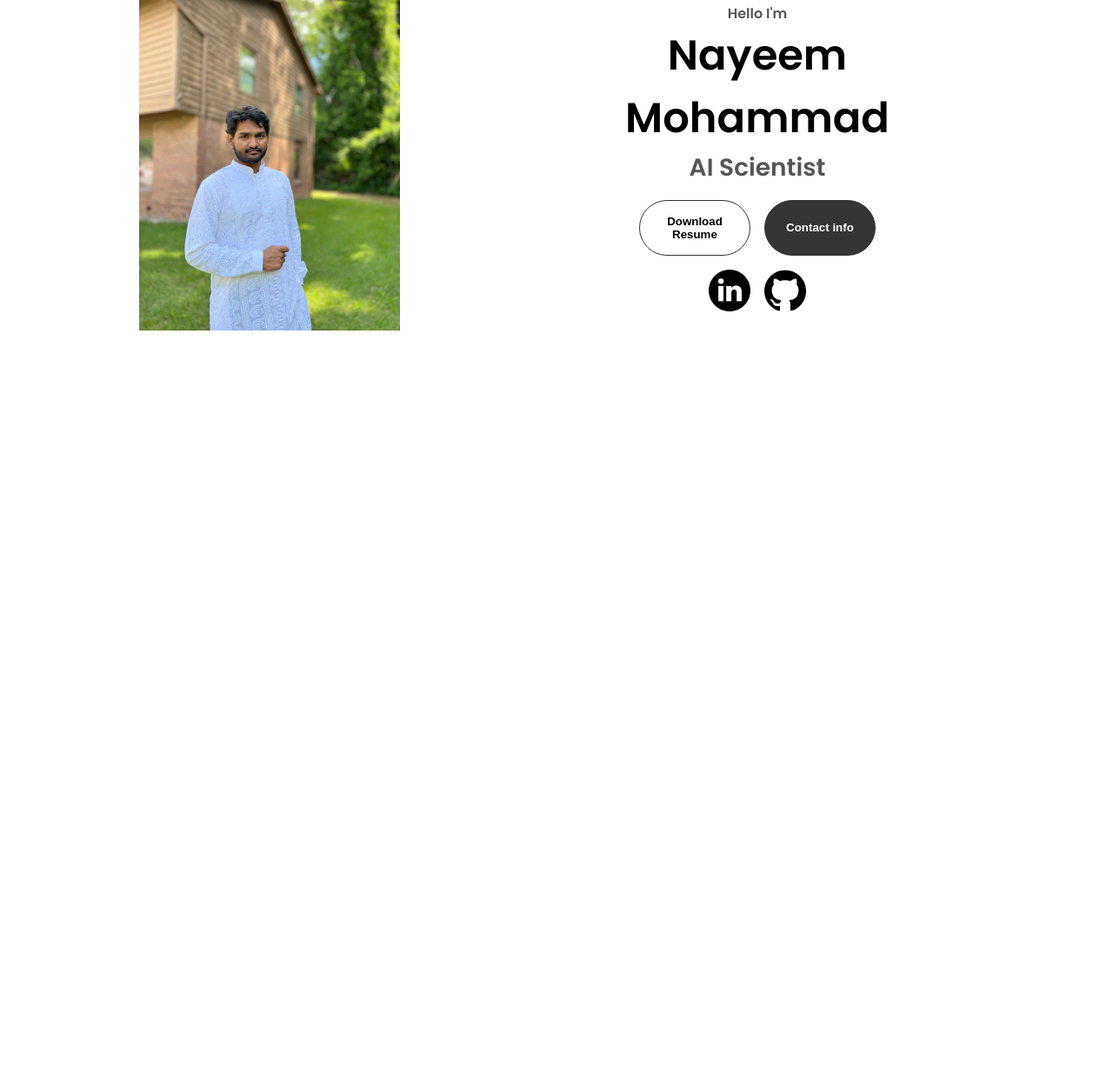
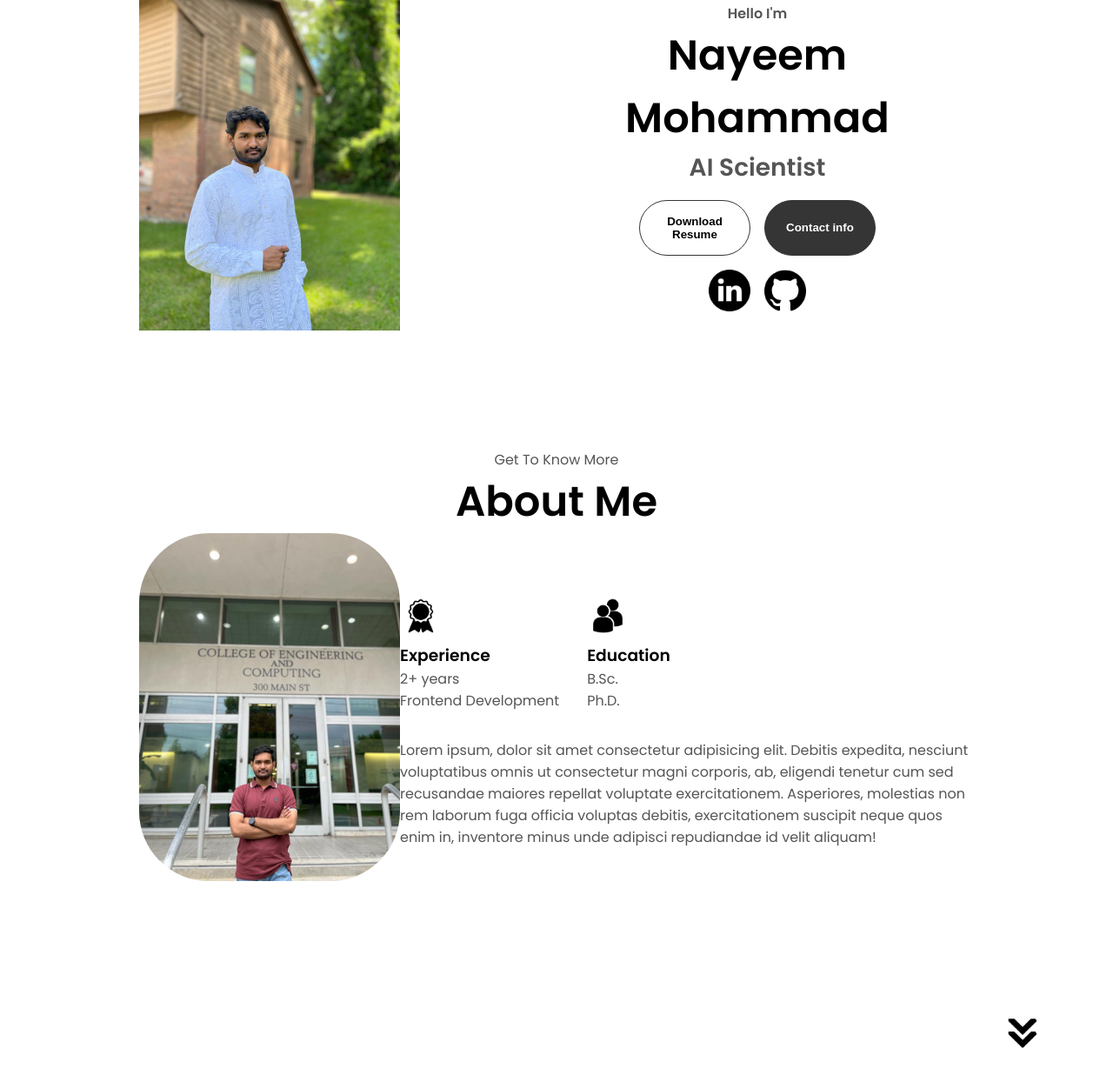
Before and after one commit to Initiated0/profile-2024, a plain HTML site: page index.html in a window 1280 px wide. Shown: the part 292-1536 px from the top of the page at 87% size. Before the commit the page ends 800 px from the top, so only its background shows below. Drawn offline with Linux system fonts and the light colour scheme.

Commit message:
profile updated

```diff
--- a/index.html
+++ b/index.html
@@ -67,6 +67,49 @@
             </div>
         </div>
     </section>
+
+    <!-- about section -->
+    <section id="about">
+        <p class="section__text__p1">Get To Know More</p>
+        <h1 class="title">About Me</h1>
+
+        <div class="section-container">
+            <div class="section_pic-container">
+                <img src="./assets/nm2.jpeg" alt="Profile picture" class="about-pic">
+            </div>
+            <div class="about-details-container">
+                <div class="about-containers">
+                    <div class="details-container">
+                        <img src="./assets/experience.png" alt="experience icon" class="icon">
+                        <h3>Experience</h3>
+                        <p>2+ years <br> Frontend Development</p>
+                    </div>
+                    <div class="details-container">
+                        <img src="./assets/education.png" alt="experience icon" class="icon">
+                        <h3>Education</h3>
+                        <p>B.Sc. <br> Ph.D.</p>
+                    </div>
+                </div>
+                <div class="text-container">
+                    <p>Lorem ipsum, dolor sit amet consectetur adipisicing elit.
+                        Debitis expedita, nesciunt voluptatibus omnis ut
+                        consectetur magni corporis, ab, eligendi tenetur
+                        cum sed recusandae maiores repellat voluptate
+                        exercitationem. Asperiores, molestias non rem
+                        laborum fuga officia voluptas debitis, exercitationem
+                        suscipit neque quos enim in, inventore minus
+                        unde adipisci repudiandae id velit aliquam!
+                    </p>
+                </div>
+            </div>
+        </div>
+        <img
+            src="./assets/arrow.png"
+            alt="Arrow icon"
+            class="icon arrow"
+            onclick="location.href='./#experience'"
+        />
+    </section>
     <script src="script.js"></script>
 </body>
 </html>
--- a/style.css
+++ b/style.css
@@ -265,3 +265,36 @@ section {
 .btn-container {
     gap: 1rem;
 }
+
+/* ABOUT SECTION */
+
+
+#about {
+    position: relative;
+}
+
+.about-containers {
+    gap: 2rem;
+    margin-bottom: 2rem;
+    margin-top: 2rem;
+}
+
+.about-details-container {
+    justify-content: center;
+    flex-direction: column;
+}
+
+.about-containers,
+.about-details-container {
+    display: flex;
+}
+
+.about-pic {
+    border-radius: 5rem;
+}
+
+.arrow {
+    position: absolute;
+    right: -5rem;
+    bottom: 2.5rem;
+}
```
Also changed, not shown: assets/nm2.jpeg (added).
